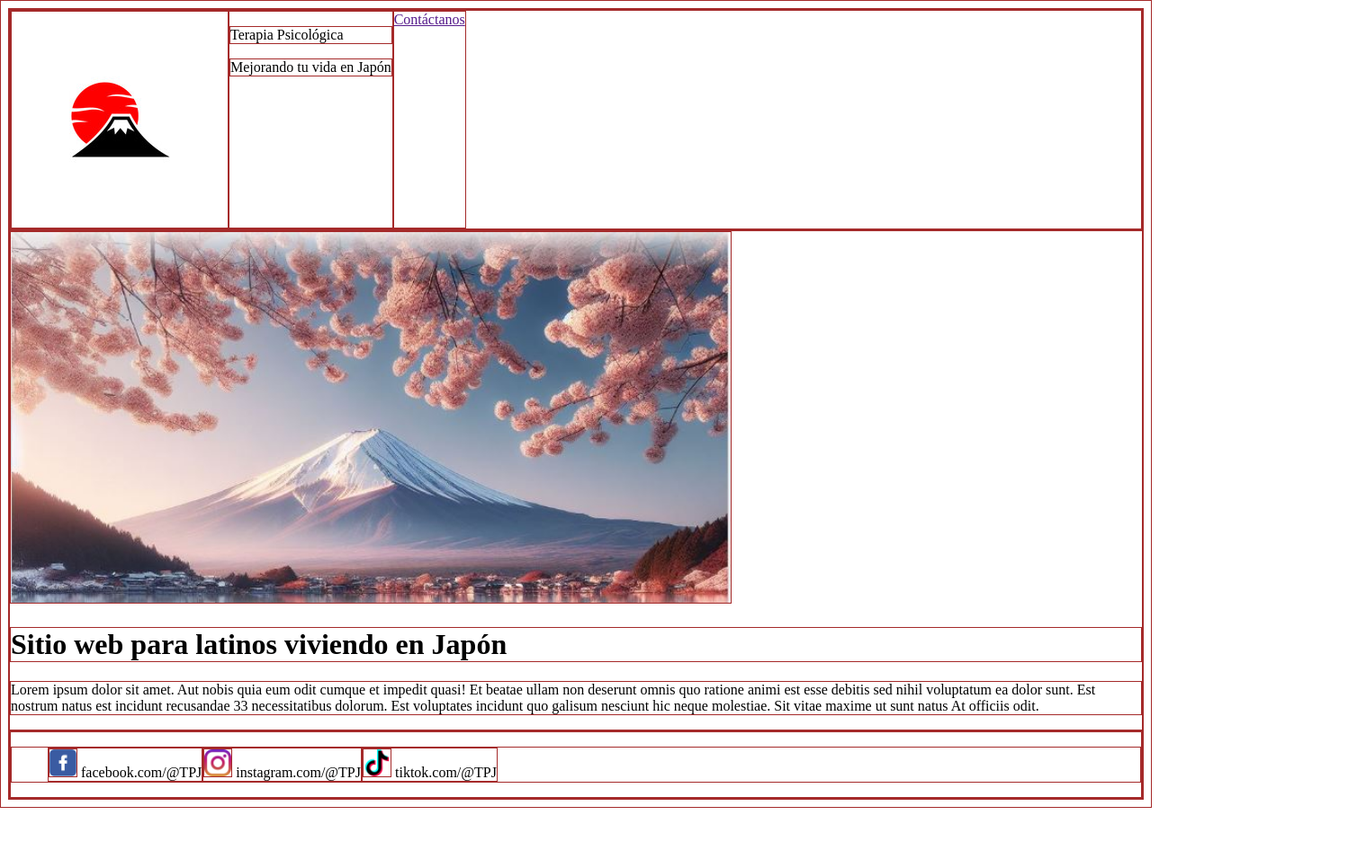
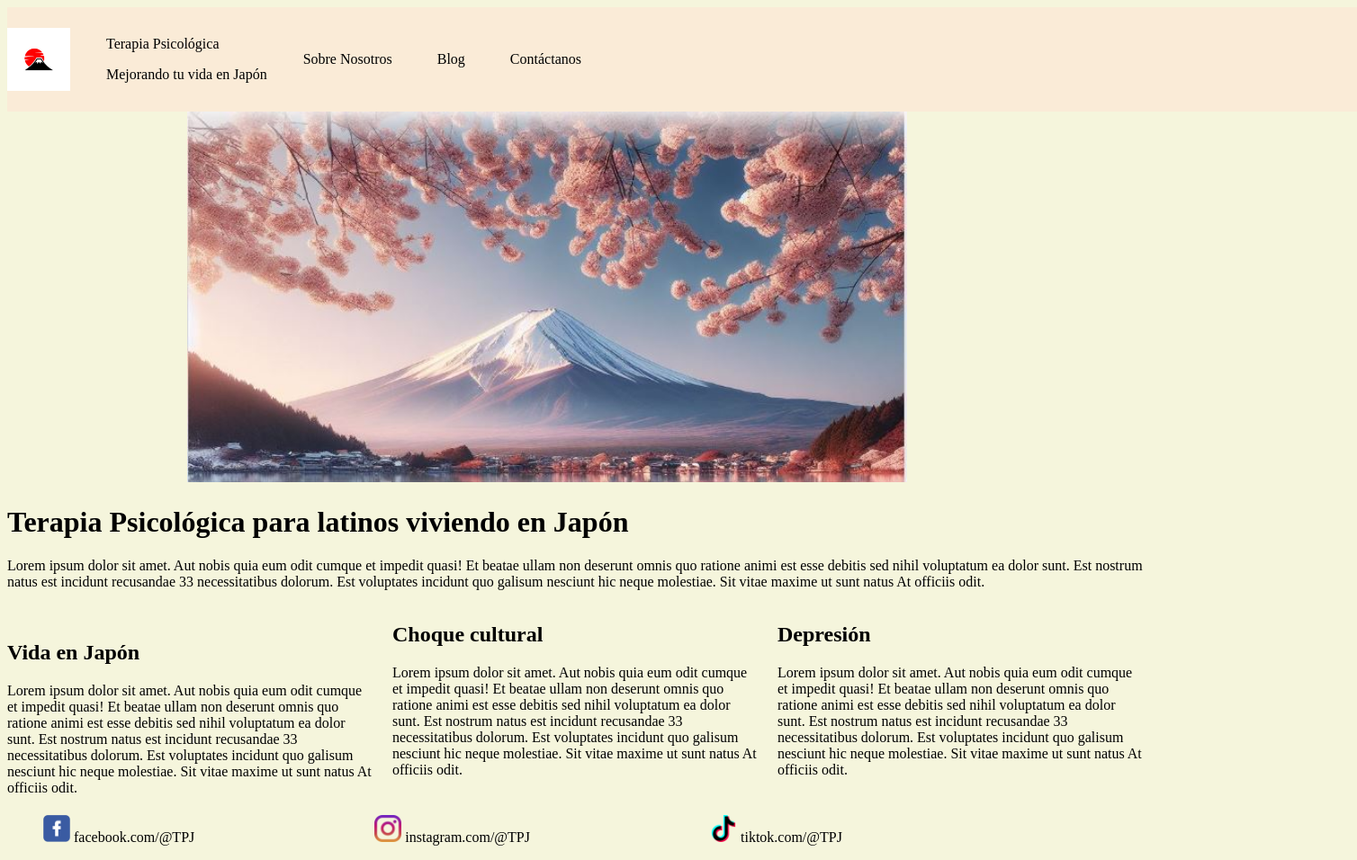
Before and after one commit to jessicapy/sitio-web, a plain HTML site: page index.html in a window 1280 px wide. Shown: the whole page at 90% size, 1508 px wide, since content can reach past the window. Before the commit the page ends 898 px from the top, so only its background shows below. Drawn offline with Linux system fonts and the light colour scheme.

Commit message:
CSS for my sitio web

```diff
--- a/index.html
+++ b/index.html
@@ -4,41 +4,75 @@
     <meta charset="UTF-8">
     <meta name="viewport" content="width=device-width, initial-scale=1.0">
     <title>Terapia Psicológica en español</title>
-    <style>
-        * {
-            border: 1px solid brown;
-        }
-    </style>
+
 </head>
 <body>
     <header>
-        <nav style="display: flex;">
+        <link rel="stylesheet" href="./styles.css" />
+        <nav>
             <!-- Imagen del Logo -->
-            <img src="mt_fuji_logo.jpg" alt="">
-            <div>
-                <p>Terapia Psicológica</p>
-                <p>Mejorando tu vida en Japón</p>
-            </div>
-            <a href="">Contáctanos</a>
+            <img src="mt_fuji_logo.jpg" alt="" width="70" height="70">
+
+            <ul>
+                <div class="top-p">
+                    <p>Terapia Psicológica</p>
+                    <p>Mejorando tu vida en Japón</p>
+                </div>
+            </ul>
+
+            <ul>
+                <div class="contact">
+                <li>
+                    <a href="">Sobre Nosotros</a>
+                </li>
+                <li>
+                    <a href="">Blog</a>
+                </li>
+                <li>
+                    <a href="">Contáctanos</a>
+                    </li>
+                </div>
+            </ul>
         </nav>
+
     </header>
 
 
     <main>
-        <img src="mt_fuji_img.jpg" alt="" width="800px">
-        <h1>Sitio web para latinos viviendo en Japón</h1>
+        <img src="mt_fuji_img.jpg" alt="" width="800px" class="main-img">
+
+
+        <h1>Terapia Psicológica para latinos viviendo en Japón</h1>
         <p>
             Lorem ipsum dolor sit amet. Aut nobis quia eum odit cumque et impedit quasi! Et beatae ullam non deserunt omnis quo ratione animi est esse debitis sed nihil voluptatum ea dolor sunt.
 
 Est nostrum natus est incidunt recusandae 33 necessitatibus dolorum. Est voluptates incidunt quo galisum nesciunt hic neque molestiae. Sit vitae maxime ut sunt natus At officiis odit.
         </p>
+
+        <div class="container">
+        <h2>Vida en Japón</h2>
+        <p>
+        Lorem ipsum dolor sit amet. Aut nobis quia eum odit cumque et impedit quasi! Et beatae ullam non deserunt omnis quo ratione animi est esse debitis sed nihil voluptatum ea dolor sunt.
+        Est nostrum natus est incidunt recusandae 33 necessitatibus dolorum. Est voluptates incidunt quo galisum nesciunt hic neque molestiae. Sit vitae maxime ut sunt natus At officiis odit.
+        </p>
+        <h2>Choque cultural</h2>
+        <p>
+        Lorem ipsum dolor sit amet. Aut nobis quia eum odit cumque et impedit quasi! Et beatae ullam non deserunt omnis quo ratione animi est esse debitis sed nihil voluptatum ea dolor sunt.
+        Est nostrum natus est incidunt recusandae 33 necessitatibus dolorum. Est voluptates incidunt quo galisum nesciunt hic neque molestiae. Sit vitae maxime ut sunt natus At officiis odit.
+        </p>
+        <h2>Depresión</h1>
+        <p>
+        Lorem ipsum dolor sit amet. Aut nobis quia eum odit cumque et impedit quasi! Et beatae ullam non deserunt omnis quo ratione animi est esse debitis sed nihil voluptatum ea dolor sunt.
+        Est nostrum natus est incidunt recusandae 33 necessitatibus dolorum. Est voluptates incidunt quo galisum nesciunt hic neque molestiae. Sit vitae maxime ut sunt natus At officiis odit.
+        </p>
+        </div>
     </main>
 
 
 
     <footer>
         <section>
-            <ul style="display: flex; list-style-type: none;">
+            <ul class="footer">
                 <li>
                     <img src="facebook.png" alt="" width="30px">
                     facebook.com/@TPJ
--- /dev/null
+++ b/styles.css
@@ -0,0 +1,56 @@
+
+        * {
+            /*border: 1px solid brown;*/
+
+        }
+
+
+nav {
+    display: flex;/*different items en la misma linea*/
+    /*justify-content: space-between;/*espacios entre items*/
+    text-align: left; /*texto en su box*/
+    align-items: center; /*de arriba a abajo*/
+    padding: 0px;
+    width: 1500px;
+    background-color: antiquewhite;
+  }
+
+body{
+
+    background-color: beige;
+    }
+
+.top-p {justify-content: left; align-items: center;}
+
+.contact {display: flex;
+    gap: 50px; /*entre cada link*/
+    list-style: none;
+    justify-content: right;;
+}
+
+.main-img {
+    margin-left: 200px;
+}
+
+.contact > li > a {
+    text-decoration: none;
+    color: #000000;
+  }
+
+.contact> li > a:hover {
+    text-decoration: underline;
+    color: #dba159;
+    font-weight: bold;
+  }
+
+.container {
+    padding-top: 20px;
+    column-count: 3;
+    column-gap: 20px;
+}
+
+.footer{
+    gap: 200px;
+    display: flex;
+    list-style-type: none;
+}
```
